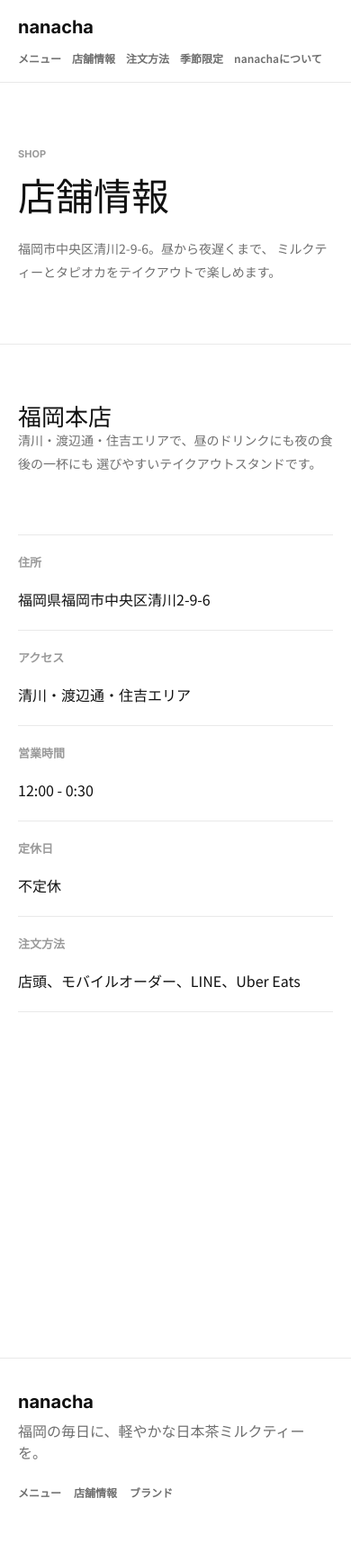
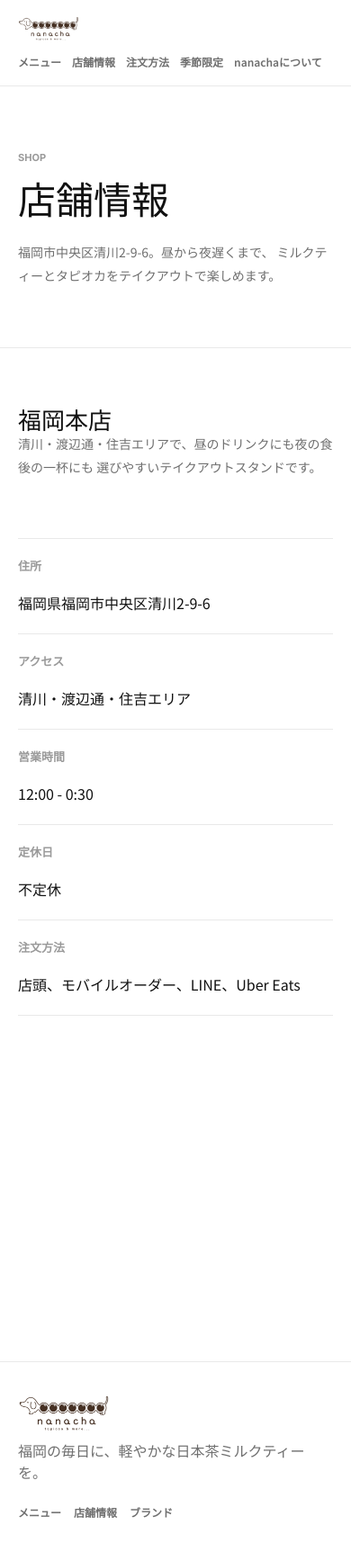
Before and after one commit to shynw1983/nanacha-site, a Next.js app: page /shop in a window 390 px wide. Shown: the whole page at 90% size. Before the commit the page ends 1703 px from the top, so only its background shows below. Built offline with nearby package versions, Linux system fonts and the light colour scheme.

Commit message:
Add new nanacha logo

```diff
--- a/app/(site)/layout.tsx
+++ b/app/(site)/layout.tsx
@@ -18,7 +18,7 @@ export default function SiteLayout({
     <>
       <header className="site-header">
         <Link className="brand" href="/" aria-label="nanacha ホーム">
-          nanacha
+          <img src="/images/nanacha-logo.png" alt="nanacha" />
         </Link>
         <nav className="nav" aria-label="メインナビゲーション">
           {navItems.map((item) => (
@@ -31,7 +31,9 @@ export default function SiteLayout({
       {children}
       <footer className="footer">
         <div>
-          <p className="footer-brand">nanacha</p>
+          <p className="footer-brand">
+            <img src="/images/nanacha-logo.png" alt="nanacha" />
+          </p>
           <p>福岡の毎日に、軽やかな日本茶ミルクティーを。</p>
         </div>
         <div className="footer-links">
--- a/app/(site)/page.tsx
+++ b/app/(site)/page.tsx
@@ -104,7 +104,9 @@ export default async function Home() {
         <figure className="hero-visual" aria-label="nanachaのミルクティーとタピオカ" />
         <div className="hero-copy">
           <p className="eyebrow">FUKUOKA MILK TEA / TAPIOCA</p>
-          <h1>nanacha</h1>
+          <h1 className="hero-logo">
+            <img src="/images/nanacha-logo.png" alt="nanacha tapioca & more" />
+          </h1>
           <p className="lead">
             清川で、昼から夜まで。日本茶ミルクティーとタピオカ。
           </p>
--- a/app/globals.css
+++ b/app/globals.css
@@ -50,6 +50,17 @@ a {
   font-size: 20px;
   font-weight: 650;
   letter-spacing: 0;
+}
+
+.brand {
+  display: inline-flex;
+}
+
+.brand img {
+  display: block;
+  height: 30px;
+  object-fit: contain;
+  width: auto;
 }
 
 .nav,
@@ -117,6 +128,18 @@ h1 {
   font-weight: 520;
   line-height: 0.92;
   margin-bottom: 24px;
+}
+
+.hero-logo {
+  margin-left: auto;
+  margin-right: auto;
+  max-width: min(720px, 82vw);
+}
+
+.hero-logo img {
+  display: block;
+  height: auto;
+  width: 100%;
 }
 
 h2 {
@@ -512,6 +535,13 @@ h3 {
   margin-bottom: 8px !important;
 }
 
+.footer-brand img {
+  display: block;
+  height: 42px;
+  object-fit: contain;
+  width: auto;
+}
+
 @media (max-width: 860px) {
   .site-header {
     align-items: flex-start;
@@ -520,6 +550,10 @@ h3 {
     min-height: auto;
     padding: 18px 20px;
     position: static;
+  }
+
+  .brand img {
+    height: 28px;
   }
 
   .nav {
@@ -590,6 +624,11 @@ h3 {
     font-size: clamp(48px, 15vw, 68px);
   }
 
+  .hero-logo {
+    margin-left: 0;
+    max-width: min(560px, 94vw);
+  }
+
   .hero-copy {
     text-align: left;
   }
```
Also changed, not shown: public/images/nanacha-logo.png (added).
